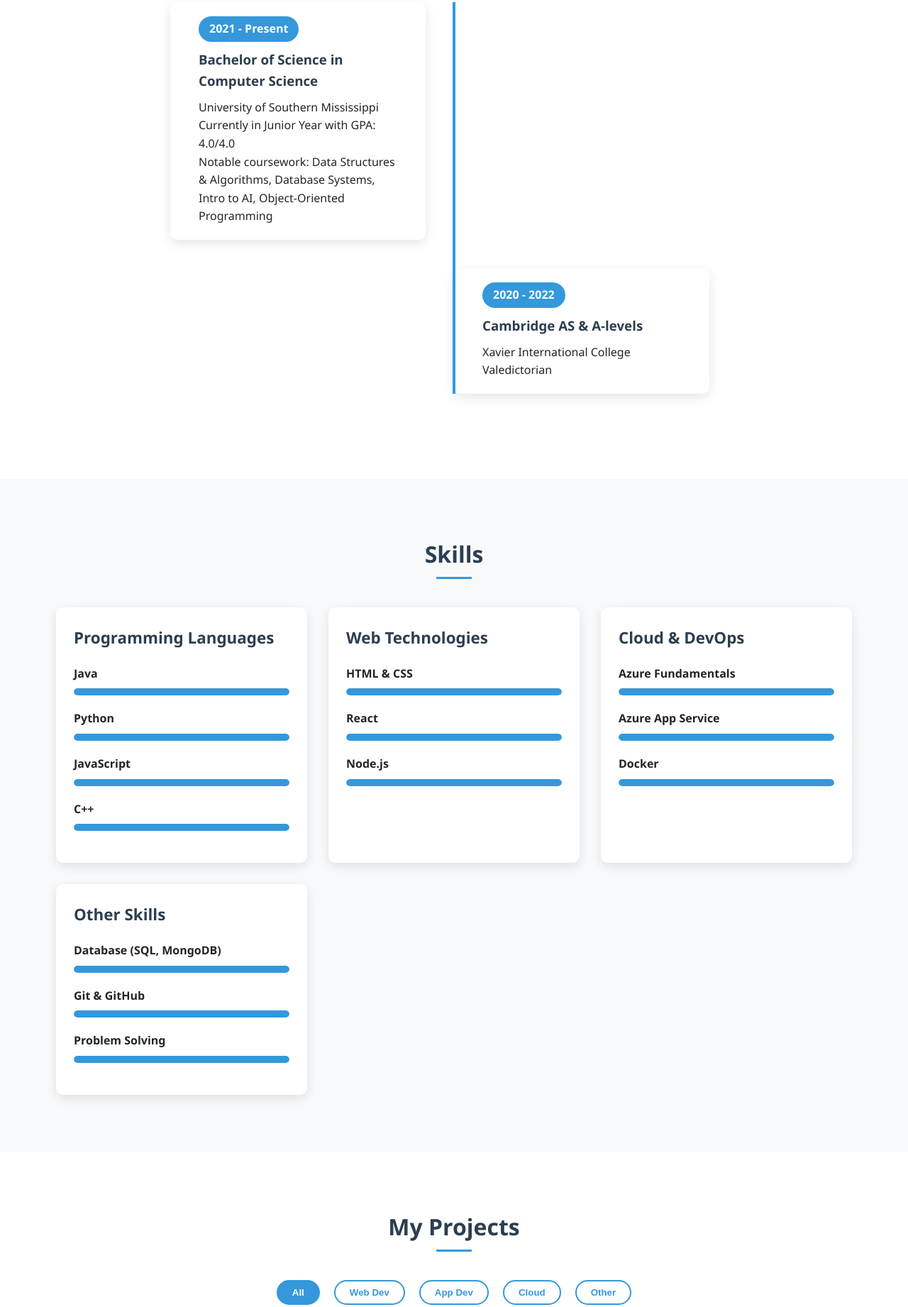
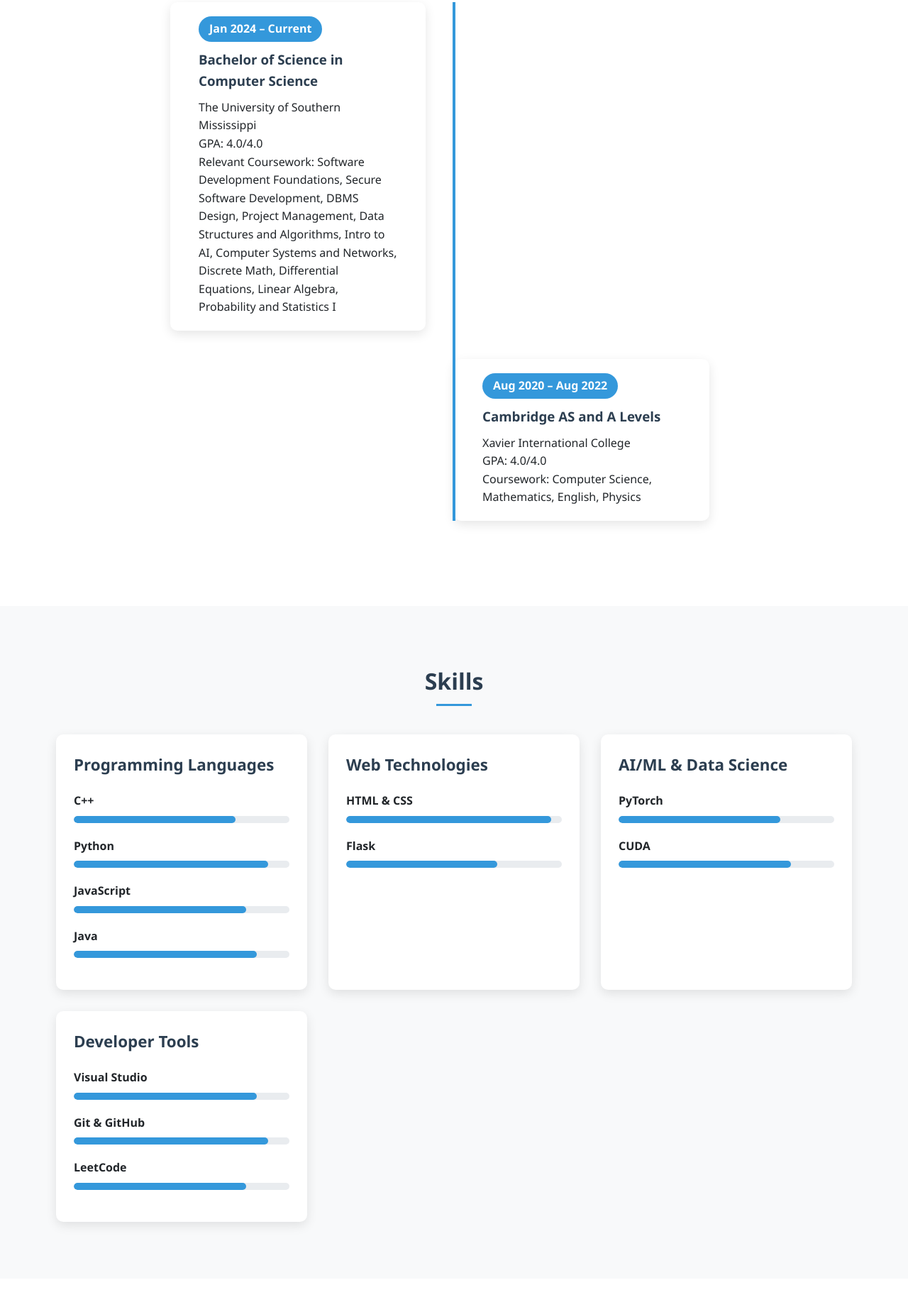
Before and after one commit to pramishpy/pramishpy.github.io, a plain HTML site: page index.html in a window 1280 px wide. Shown: the part 1723-3565 px from the top of the page at 71% size. Drawn offline with Linux system fonts and the light colour scheme.

Commit message:
minor upgrades

```diff
--- a/css/style.css
+++ b/css/style.css
@@ -351,6 +351,28 @@ header {
     border-radius: 10px;
 }
 
+/* Illustrative Skill Level Widths - Adjust as desired */
+.skill-level.java { width: 85%; }
+.skill-level.python { width: 90%; }
+.skill-level.javascript { width: 80%; }
+.skill-level.cpp { width: 75%; }
+.skill-level.html-css { width: 95%; }
+.skill-level.flask { width: 70%; }
+.skill-level.pytorch { width: 75%; }
+.skill-level.cuda { width: 80%; }
+.skill-level.visual-studio { width: 85%; }
+.skill-level.git-github { width: 90%; }
+.skill-level.leetcode { width: 80%; }
+
+/* Remove or comment out unused skill classes if any, for example: */
+/* .skill-level.react { width: 65%; } */
+/* .skill-level.nodejs { width: 60%; } */
+/* .skill-level.azure-fundamentals { width: 70%; } */
+/* .skill-level.azure-app-service { width: 65%; } */
+/* .skill-level.docker { width: 60%; } */
+/* .skill-level.database { width: 75%; } */
+/* .skill-level.problem-solving { width: 85%; } */
+
 /* Projects Section */
 .project-filters {
     display: flex;
--- a/index.html
+++ b/index.html
@@ -55,8 +55,7 @@
                 </div>
                 <div class="about-text">
                     <h3>Who am I?</h3>
-                    <p>I'm Pramish Pandey, a passionate junior year Computer Science student with a keen interest in [specific areas of interest, e.g., web development, artificial intelligence, etc.].</p>
-                    <p>I'm dedicated to learning and mastering the latest technologies while building practical solutions to real-world problems.</p>
+                    <p>I am a dedicated student in CS hoping to pursue a career in software development, artificial intelligence, and ML. I am currently actively learning the CUDA frameworks and am involved in projects surrounding it. Along with that, I have been building web based applications that help solve real-world problems. I hope to learn more and build my skill set.</p>
                     <div class="personal-info">
                         <div class="info-item">
                             <span class="info-title">Name:</span>
@@ -72,7 +71,7 @@
                         </div>
                     </div>
                     <div class="resume-buttons">
-                        <a href="resources/resume.pdf" class="btn btn-view" target="_blank">View Resume <i class="fas fa-external-link-alt"></i></a>
+                        <a href="resources/resume.pdf" class="btn btn-view" target="_blank" rel="noopener">View Resume <i class="fas fa-external-link-alt"></i></a>
                     </div>
                 </div>
             </div>
@@ -85,17 +84,18 @@
             <h2 class="section-title">Education</h2>
             <div class="timeline">
                 <div class="timeline-item">
-                    <div class="date">2021 - Present</div>
+                    <div class="date">Jan 2024 – Current</div>
                     <h3>Bachelor of Science in Computer Science</h3>
-                    <p>University of Southern Mississippi</p>
-                    <p>Currently in Junior Year with GPA: 4.0/4.0</p>
-                    <p>Notable coursework: Data Structures & Algorithms, Database Systems, Intro to AI, Object-Oriented Programming</p>
+                    <p>The University of Southern Mississippi</p>
+                    <p>GPA: 4.0/4.0</p>
+                    <p>Relevant Coursework: Software Development Foundations, Secure Software Development, DBMS Design, Project Management, Data Structures and Algorithms, Intro to AI, Computer Systems and Networks, Discrete Math, Differential Equations, Linear Algebra, Probability and Statistics I</p>
                 </div>
                 <div class="timeline-item">
-                    <div class="date">2020 - 2022</div>
-                    <h3>Cambridge AS & A-levels</h3>
+                    <div class="date">Aug 2020 – Aug 2022</div>
+                    <h3>Cambridge AS and A Levels</h3>
                     <p>Xavier International College</p>
-                    <p>Valedictorian</p>
+                    <p>GPA: 4.0/4.0</p>
+                    <p>Coursework: Computer Science, Mathematics, English, Physics</p>
                 </div>
             </div>
         </div>
@@ -110,9 +110,9 @@
                     <h3>Programming Languages</h3>
                     <div class="skill-items">
                         <div class="skill-item">
-                            <div class="skill-name">Java</div>
+                            <div class="skill-name">C++</div>
                             <div class="skill-bar">
-                                <div class="skill-level java"></div>
+                                <div class="skill-level cpp"></div>
                             </div>
                         </div>
                         <div class="skill-item">
@@ -127,10 +127,10 @@
                                 <div class="skill-level javascript"></div>
                             </div>
                         </div>
-                        <div class="skill-item">
-                            <div class="skill-name">C++</div>
+                         <div class="skill-item">
+                            <div class="skill-name">Java</div>
                             <div class="skill-bar">
-                                <div class="skill-level cpp"></div>
+                                <div class="skill-level java"></div>
                             </div>
                         </div>
                     </div>
@@ -145,49 +145,37 @@
                             </div>
                         </div>
                         <div class="skill-item">
-                            <div class="skill-name">React</div>
+                            <div class="skill-name">Flask</div>
                             <div class="skill-bar">
-                                <div class="skill-level react"></div>
-                            </div>
-                        </div>
-                        <div class="skill-item">
-                            <div class="skill-name">Node.js</div>
-                            <div class="skill-bar">
-                                <div class="skill-level nodejs"></div>
+                                <div class="skill-level flask"></div>
                             </div>
                         </div>
                     </div>
                 </div>
                 <div class="skill-category">
-                    <h3>Cloud & DevOps</h3>
+                    <h3>AI/ML & Data Science</h3>
                     <div class="skill-items">
                         <div class="skill-item">
-                            <div class="skill-name">Azure Fundamentals</div>
+                            <div class="skill-name">PyTorch</div>
                             <div class="skill-bar">
-                                <div class="skill-level azure-fundamentals"></div>
+                                <div class="skill-level pytorch"></div>
                             </div>
                         </div>
                         <div class="skill-item">
-                            <div class="skill-name">Azure App Service</div>
+                            <div class="skill-name">CUDA</div>
                             <div class="skill-bar">
-                                <div class="skill-level azure-app-service"></div>
-                            </div>
-                        </div>
-                        <div class="skill-item">
-                            <div class="skill-name">Docker</div>
-                            <div class="skill-bar">
-                                <div class="skill-level docker"></div>
+                                <div class="skill-level cuda"></div>
                             </div>
                         </div>
                     </div>
                 </div>
                 <div class="skill-category">
-                    <h3>Other Skills</h3>
+                    <h3>Developer Tools</h3>
                     <div class="skill-items">
                         <div class="skill-item">
-                            <div class="skill-name">Database (SQL, MongoDB)</div>
+                            <div class="skill-name">Visual Studio</div>
                             <div class="skill-bar">
-                                <div class="skill-level database"></div>
+                                <div class="skill-level visual-studio"></div>
                             </div>
                         </div>
                         <div class="skill-item">
@@ -197,9 +185,9 @@
                             </div>
                         </div>
                         <div class="skill-item">
-                            <div class="skill-name">Problem Solving</div>
+                            <div class="skill-name">LeetCode</div>
                             <div class="skill-bar">
-                                <div class="skill-level problem-solving"></div>
+                                <div class="skill-level leetcode"></div>
                             </div>
                         </div>
                     </div>
@@ -216,45 +204,44 @@
                 <button class="filter-btn active" data-filter="all">All</button>
                 <button class="filter-btn" data-filter="web">Web Dev</button>
                 <button class="filter-btn" data-filter="app">App Dev</button>
-                <button class="filter-btn" data-filter="cloud">Cloud</button>
+                <button class="filter-btn" data-filter="ai">AI/ML</button>
                 <button class="filter-btn" data-filter="other">Other</button>
             </div>
             <div class="projects-grid">
                 <div class="project-card" data-category="web">
                     <div class="project-img">
-                        <img src="images/project1.jpg" alt="E-learning Platform">
+                        <img src="images/mentally.jpg" alt="Mentally: AR for Mental Health">
                     </div>
                     <div class="project-info">
-                        <h3>E-learning Platform</h3>
-                        <p>A responsive web application for online courses with student progress tracking built using React, Node.js, and MongoDB.</p>
+                        <h3>Mentally: Reducing Mental Health Stigma Using AR</h3>
+                        <p>Developed a web app that uses AR (underdeveloped) and other simulations to help reduce stigmas related to mental health. Tools Used: Flask, Python, HTML, CSS, JavaScript.</p>
                         <div class="project-links">
-                            <a href="https://github.com/pramishpy" class="project-link"><i class="fab fa-github"></i> GitHub</a>
-                            <a href="#" class="project-link"><i class="fas fa-external-link-alt"></i> Live Demo</a>
+                            <a href="https://github.com/pramishpy/mentally" class="project-link" target="_blank" rel="noopener"><i class="fab fa-github"></i> GitHub</a>
                         </div>
                     </div>
                 </div>
-                <div class="project-card" data-category="app">
+                <div class="project-card" data-category="app"> <!-- Or 'web' if it's a web-based PWA style desktop app -->
                     <div class="project-img">
-                        <img src="images/project2.jpg" alt="Fitness Tracker App">
+                        <img src="images/ms-license-test.jpg" alt="Mississippi License Test">
                     </div>
                     <div class="project-info">
-                        <h3>Fitness Tracker App</h3>
-                        <p>An Android application that allows users to track workouts, set goals and monitor progress using Java and Firebase.</p>
+                        <h3>Mississippi License Test</h3>
+                        <p>Developed a desktop calendar with globally shared and synchronized calendars, allowing users to schedule meetings with other users. Tools Used: JavaScript, HTML, CSS.</p>
                         <div class="project-links">
-                            <a href="https://github.com/pramishpy" class="project-link"><i class="fab fa-github"></i> GitHub</a>
-                            <a href="#" class="project-link"><i class="fas fa-external-link-alt"></i> Live Demo</a>
+                            <a href="https://github.com/pramishpy/mississippi-license-practice-tests" class="project-link" target="_blank" rel="noopener"><i class="fab fa-github"></i> GitHub</a>
                         </div>
                     </div>
                 </div>
-                <div class="project-card" data-category="cloud">
+                <div class="project-card" data-category="ai">
                     <div class="project-img">
-                        <img src="images/project3.jpg" alt="Cloud-based File Storage">
+                        <img src="images/digital-galatea.jpg" alt="Digital Galatea 2025">
                     </div>
                     <div class="project-info">
-                        <h3>Cloud File Storage Service</h3>
-                        <p>A secure file storage and sharing application built with Azure Blob Storage, Azure Functions, and React.</p>
+                        <h3>Digital Galatea 2025</h3>
+                        <p>Built a web app that attempts to replicate human emotions while conversing with an AI chat bot. Tools Used: Gemini API, Python, HTML, CSS, JavaScript.</p>
                         <div class="project-links">
-                            <a href="https://github.com/pramishpy" class="project-link"><i class="fab fa-github"></i> GitHub</a>
+                            <!-- GitHub link not provided in resume for this project -->
+                             <a href="#" class="project-link"><i class="fab fa-github"></i> GitHub (Link TBD)</a>
                         </div>
                     </div>
                 </div>
```
Also changed, not shown: images/mentally.jpg (added), images/ms-license-test.jpg (added), 1 other file.
